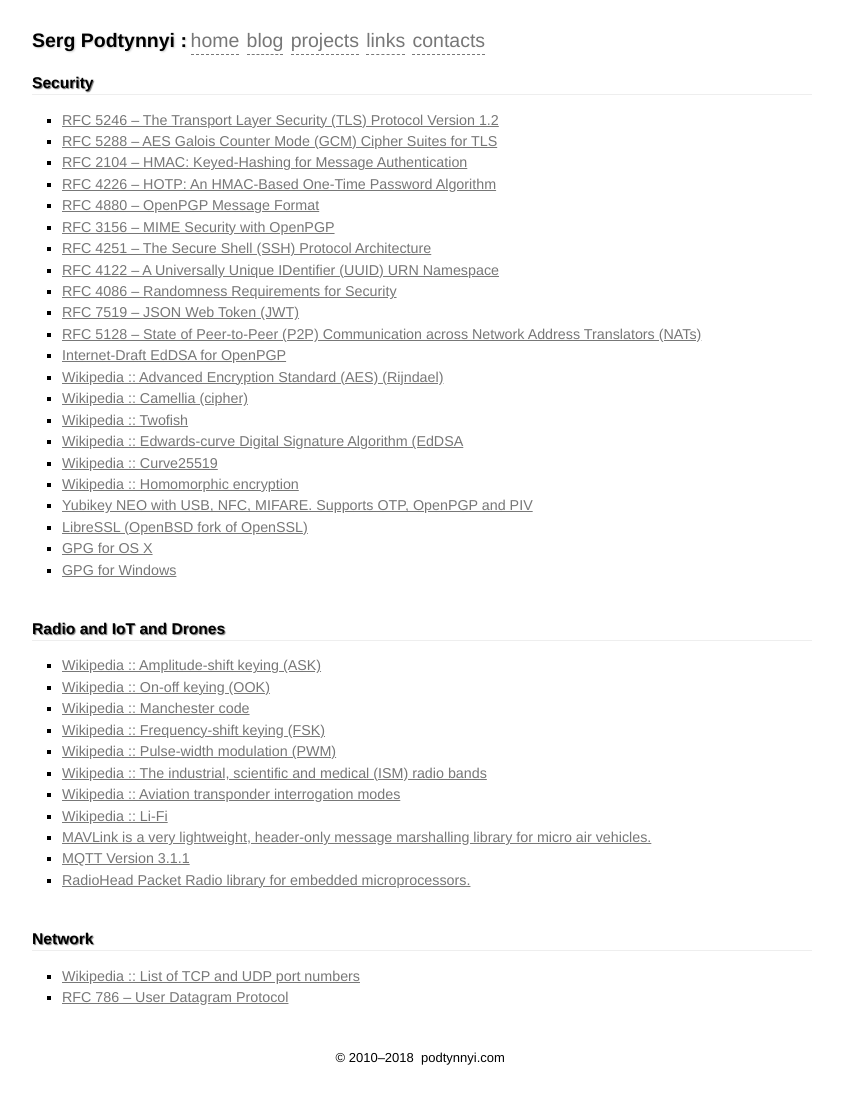
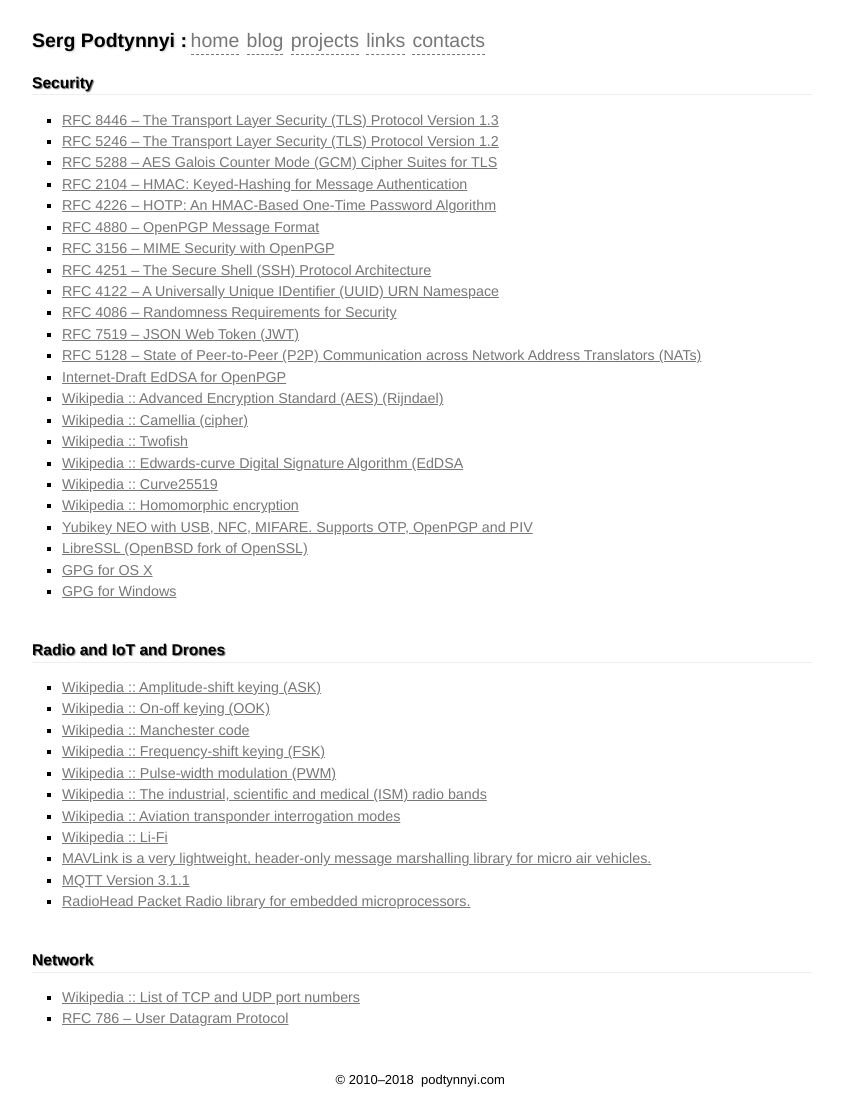
Before and after one commit to shtirlic/shtirlic.github.com, a Jekyll site: the page built from links.html, in a window 1280 px wide. Shown: the whole page, without its empty margins (218-1061 px from the left). Built offline with Jekyll 4.4.1, drawn with Linux system fonts in a browser that asks for light colours; nearby versions of some CDN libraries; some web fonts are replaced; before the commit the page ends 1078 px from its top, so only the background shows below that.

Commit message:
Update tls 1.3

```diff
--- a/links.html
+++ b/links.html
@@ -6,6 +6,7 @@ tags: [Serg Podtynnyi, links, security, crypto, network, radio, IoT, drones]
 
 <div class="section-title">Security</div>
 <ul id="fav-sec-links-list" class="links-list">
+  <li><a href="https://tools.ietf.org/html/rfc8446">RFC 8446 &ndash; The Transport Layer Security (TLS) Protocol Version 1.3</a></li>
   <li><a href="https://tools.ietf.org/html/rfc5246">RFC 5246 &ndash; The Transport Layer Security (TLS) Protocol Version 1.2</a></li>
   <li><a href="https://tools.ietf.org/html/rfc5288">RFC 5288 &ndash; AES Galois Counter Mode (GCM) Cipher Suites for TLS</a></li>
   <li><a href="https://tools.ietf.org/html/rfc2104">RFC 2104 &ndash; HMAC: Keyed-Hashing for Message Authentication</a></li>
```
